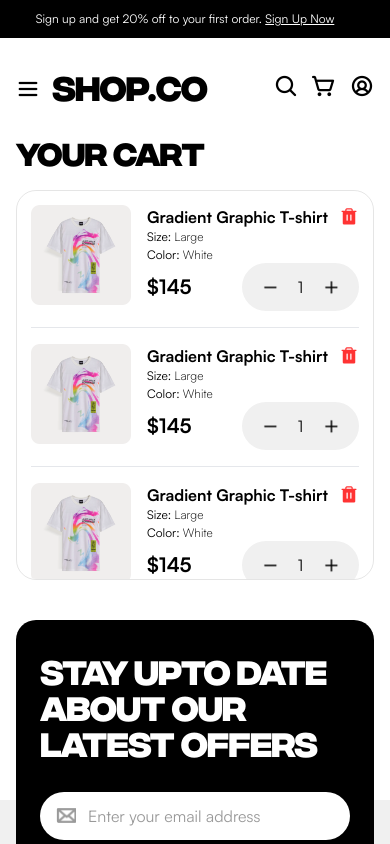
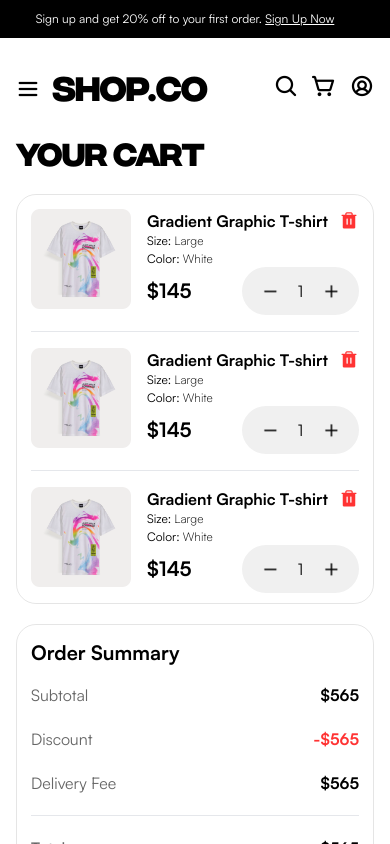
Before and after one commit to esedbabayev/next-e-commerce, a Next.js app: page /cart in a window 390 px wide. Shown: the top 844 px of the page. Built offline with nearby package versions, Linux system fonts and the light colour scheme.

Commit message:
reconstruct & add responsivity

```diff
--- a/components/cart/CartItems/index.tsx
+++ b/components/cart/CartItems/index.tsx
@@ -4,13 +4,8 @@ import CartItem from "./CartItem";
 
 const CartItems = () => {
   return (
-    <div className="px-4 flex flex-col gap-5">
-      <div>
-        <h1 className="uppercase font-bold text-3xl font-integral">
-          Your cart
-        </h1>
-      </div>
-      <div className="flex flex-col gap-4 p-[14px] border border-[#0000001A] rounded-[20px] max-h-[390px] overflow-x-hidden overflow-y-visible ">
+    <div className="px-4">
+      <div className="flex flex-grow flex-col gap-4 p-[14px] border border-[#0000001A] rounded-[20px] max-h-[410px] md:max-h-[508px] overflow-x-hidden overflow-y-auto">
         <CartItem />
         <CartItem />
         <CartItem />
--- a/container/cart-container/index.tsx
+++ b/container/cart-container/index.tsx
@@ -1,11 +1,24 @@
 import React from "react";
 
 import CartItems from "@/components/cart/CartItems";
+import OrderSummary from "@/components/cart/OrderSummary";
 
 const CartContainer = () => {
   return (
-    <main>
-      <CartItems />
+    <main className="flex flex-col">
+      <div className="px-4">
+        <h1 className="uppercase font-bold text-3xl font-integral">
+          Your cart
+        </h1>
+      </div>
+      <div className="flex flex-col md:flex-row mt-6">
+        <div className="w-full md:w-1/2 mb-5">
+          <CartItems />
+        </div>
+        <div className="w-full md:w-1/2">
+          <OrderSummary />
+        </div>
+      </div>
     </main>
   );
 };
```
